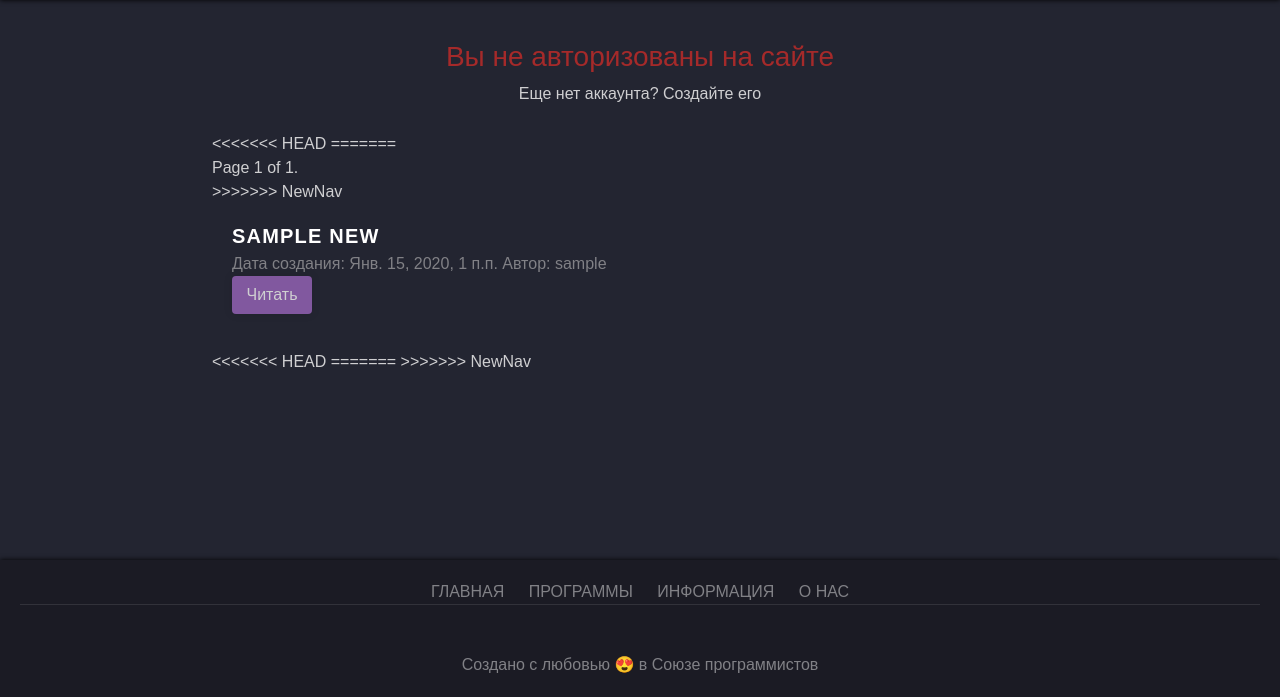
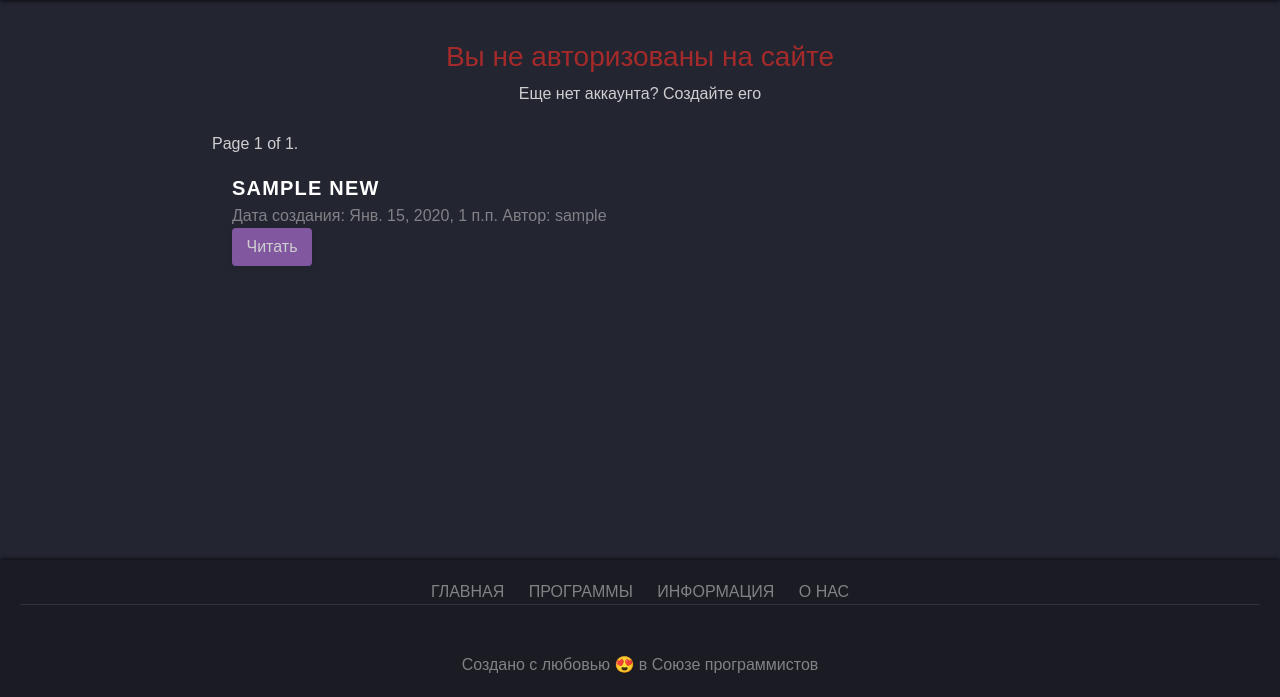
Before and after one commit to C15HOT/apps_shop, a Django app: page / in a window 1280 px wide. Shown: the part 103-800 px from the top of the page. Run offline with Django 3.2, Linux system fonts and the light colour scheme; tables that the repository leaves empty hold one stand-in row (values such as "Sample post"); some libraries are stand-ins or nearby versions.

Commit message:
Edit news_list.html

```diff
--- a/templates/news_list.html
+++ b/templates/news_list.html
@@ -8,34 +8,6 @@
 TODO -->
      <!-- <ul> -->
 
-<<<<<<< HEAD
-
-
-
-
-
-
-
-
-
-
-
-
-
-
-
-
-
-
-
-
-
-
-
-
-
-
-=======
                                                 <div class="pagination">
                                                 <span class="step-links">
                                                     {% if page_obj.has_previous %}
@@ -54,7 +26,6 @@ TODO -->
                                                 </span>
                                                 </div>
 
->>>>>>> NewNav
      {% for news in news_list %}
 
         <div class="post">
@@ -74,13 +45,10 @@ TODO -->
             Дата создания: {{ news.created_at }}
             Автор: {{ news.user }}
         </p> -->
-<<<<<<< HEAD
 
 
-=======
+     <!-- <li><a href="{% url 'news_detail' news.slug %}">{{ news.title }}</a></li> -->
 
-     <!-- <li><a href="{% url 'news_detail' news.slug %}">{{ news.title }}</a></li> -->
->>>>>>> NewNav
      {% endfor %}
      <!-- </ul> -->
     {% else %}
```
Also changed, not shown: shop/migrations/0001_initial.py (added).
